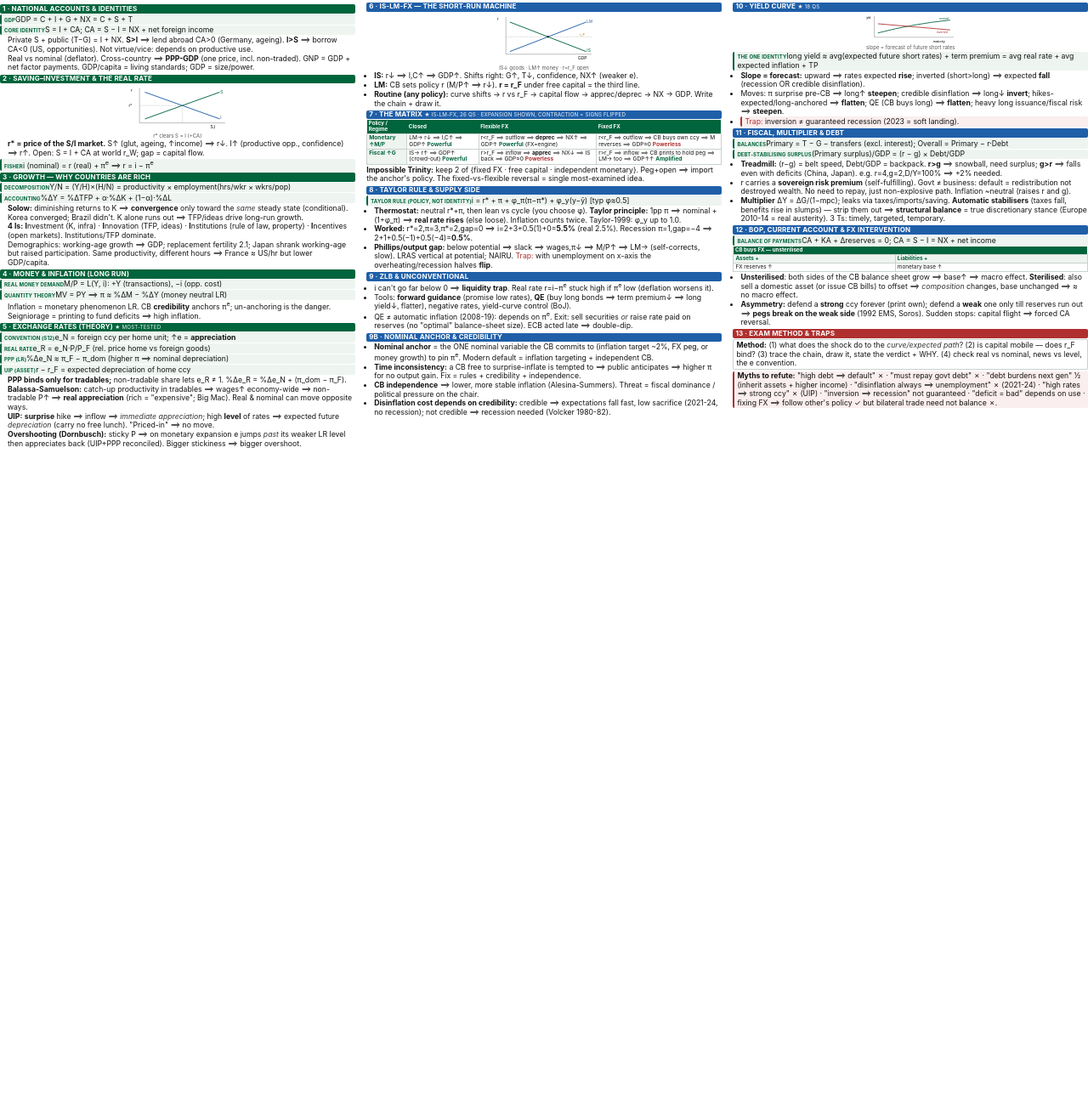
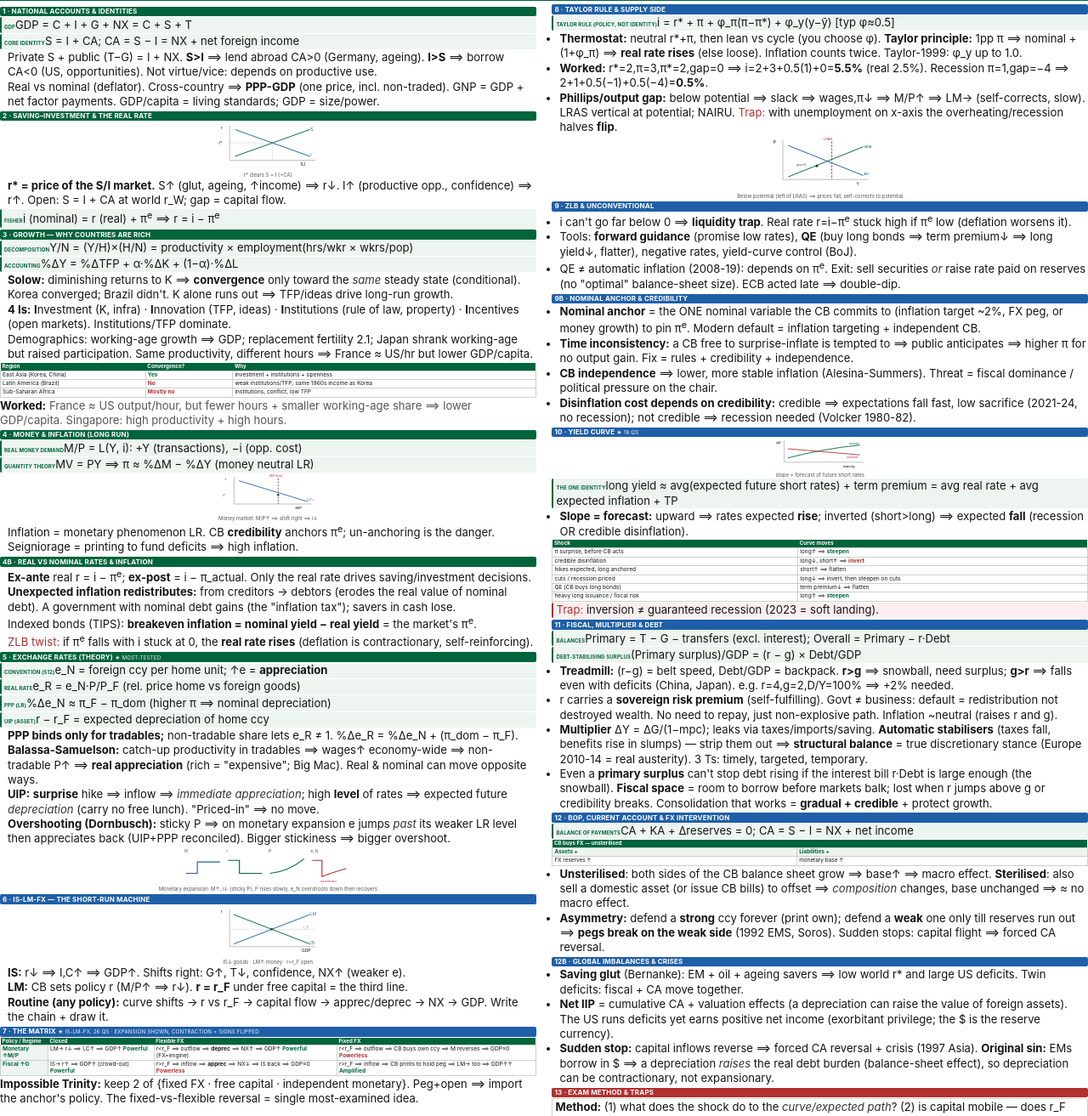
Before and after one commit to izzyisotta/izzys-insead-content-library, a plain HTML site: page MGE Cheat Sheet.html in a window 1280 px wide. Shown: the part 35-1348 px from the top of the page at 85% size. Before the commit the page ends 800 px from the top, so only its background shows below. Drawn offline with Linux system fonts and the light colour scheme.

Commit message:
Cheat sheet: denser 2-col layout, packed across 2 full pages (more diagrams, scenario tables, real-vs-nominal, global imbalances, fiscal detail)

```diff
--- a/MGE Cheat Sheet.html
+++ b/MGE Cheat Sheet.html
@@ -8,7 +8,7 @@
   :root{ --g:#00643C; --b:#1f5fa8; --r:#b03030; --a:#a8740a; --ink:#141414; --soft:#555; --line:#c8d2cc; }
   html,body{ margin:0; }
   body{ font-family:-apple-system,"Helvetica Neue",Arial,sans-serif; color:var(--ink);
-        font-size:8.7px; line-height:1.22; column-count:3; column-gap:3.6mm; }
+        font-size:13.1px; line-height:1.32; column-count:2; column-gap:5mm; }
   h1{ column-span:all; font-size:12.5px; color:var(--g); margin:0 0 1mm; letter-spacing:.01em;
       border-bottom:2px solid var(--g); padding-bottom:1px; }
   h1 small{ font-weight:400; color:var(--soft); font-size:7.2px; }
@@ -72,13 +72,34 @@
 <li><b>Solow:</b> diminishing returns to K ⟹ <b>convergence</b> only toward the <i>same</i> steady state (conditional). Korea converged; Brazil didn't. K alone runs out ⟹ TFP/ideas drive long-run growth.</li>
 <li><b>4 Is:</b> <b>I</b>nvestment (K, infra) · <b>I</b>nnovation (TFP, ideas) · <b>I</b>nstitutions (rule of law, property) · <b>I</b>ncentives (open markets). Institutions/TFP dominate.</li>
 <li>Demographics: working-age growth ⟹ GDP; replacement fertility 2.1; Japan shrank working-age but raised participation. Same productivity, different hours ⟹ France ≈ US/hr but lower GDP/capita.</li>
-</ul></div>
+</ul>
+<table class="mx"><tr><th>Region</th><th>Convergence?</th><th>Why</th></tr>
+<tr><td>East Asia (Korea, China)</td><td class="pow">Yes</td><td>investment + institutions + openness</td></tr>
+<tr><td>Latin America (Brazil)</td><td class="pl">No</td><td>weak institutions/TFP; same 1960s income as Korea</td></tr>
+<tr><td>Sub-Saharan Africa</td><td class="pl">Mostly no</td><td>institutions, conflict, low TFP</td></tr></table>
+<div class="note"><b>Worked:</b> France ≈ US output/hour, but fewer hours + smaller working-age share ⟹ lower GDP/capita. Singapore: high productivity + high hours.</div>
+</div>
 
 <h2>4 · Money &amp; inflation (long run)</h2>
 <div class="blk">
 <div class="eq"><span class="l">Real money demand</span>M/P = L(Y, i): +Y (transactions), −i (opp. cost)</div>
 <div class="eq"><span class="l">Quantity theory</span>MV = PY ⟹ π ≈ %ΔM − %ΔY (money neutral LR)</div>
+<figure><svg viewBox="0 0 150 64" width="100%" style="max-width:108px">
+<line class="axis" x1="20" y1="6" x2="20" y2="50"/><line class="axis" x1="20" y1="50" x2="146" y2="50"/>
+<text x="6" y="11" font-size="6">i</text><text x="120" y="58" font-size="6">M/P</text>
+<line class="rc" x1="92" y1="8" x2="92" y2="50" stroke-dasharray="3 2"/><text x="78" y="6" font-size="5" fill="#b03030">M/P fixed</text>
+<line class="bc" x1="28" y1="12" x2="140" y2="46"/><text x="139" y="44" font-size="5.5" fill="#1f5fa8">L(Y,i)</text>
+<circle cx="92" cy="35" r="1.7" fill="#13392b"/><text x="2" y="37" font-size="5.5">i*</text></svg>
+<figcaption>Money market: M/P↑ ⟹ shift right ⟹ i↓</figcaption></figure>
 <ul><li>Inflation = monetary phenomenon LR. CB <b>credibility</b> anchors π<sup>e</sup>; un-anchoring is the danger. Seigniorage = printing to fund deficits ⟹ high inflation.</li></ul></div>
+
+<h2>4b · Real vs nominal rates &amp; inflation</h2>
+<div class="blk"><ul>
+<li><b>Ex-ante</b> real r = i − π<sup>e</sup>; <b>ex-post</b> = i − π_actual. Only the real rate drives saving/investment decisions.</li>
+<li><b>Unexpected inflation redistributes:</b> from creditors → debtors (erodes the real value of nominal debt). A government with nominal debt gains (the "inflation tax"); savers in cash lose.</li>
+<li>Indexed bonds (TIPS): <b>breakeven inflation = nominal yield − real yield</b> = the market's π<sup>e</sup>.</li>
+<li><span class="rr">ZLB twist:</span> if π<sup>e</sup> falls with i stuck at 0, the <b>real rate rises</b> (deflation is contractionary, self-reinforcing).</li>
+</ul></div>
 
 <h2>5 · Exchange rates (theory) <span>★ most-tested</span></h2>
 <div class="blk">
@@ -91,7 +112,14 @@
 <li><b>Balassa-Samuelson:</b> catch-up productivity in tradables ⟹ wages↑ economy-wide ⟹ non-tradable P↑ ⟹ <b>real appreciation</b> (rich = "expensive"; Big Mac). Real &amp; nominal can move opposite ways.</li>
 <li><b>UIP:</b> <b>surprise</b> hike ⟹ inflow ⟹ <i>immediate appreciation</i>; high <b>level</b> of rates ⟹ expected future <i>depreciation</i> (carry no free lunch). "Priced-in" ⟹ no move.</li>
 <li><b>Overshooting (Dornbusch):</b> sticky P ⟹ on monetary expansion e jumps <i>past</i> its weaker LR level then appreciates back (UIP+PPP reconciled). Bigger stickiness ⟹ bigger overshoot.</li>
-</ul></div>
+</ul>
+<figure><svg viewBox="0 0 210 44" width="100%" style="max-width:200px">
+<g><text x="2" y="6" font-size="5" fill="#555">M</text><path class="bc" d="M4,32 H18 V18 H46"/></g>
+<g transform="translate(52,0)"><text x="2" y="6" font-size="5" fill="#555">i</text><path class="gc" d="M4,16 H18 V32 H46"/></g>
+<g transform="translate(104,0)"><text x="2" y="6" font-size="5" fill="#555">P</text><path class="gc" d="M4,32 Q26,30 46,14"/></g>
+<g transform="translate(156,0)"><text x="2" y="6" font-size="5" fill="#555">e_N</text><path class="rc" d="M4,16 H16 V36 Q32,30 46,26"/><text x="14" y="43" font-size="4.5" fill="#b03030">overshoot</text></g></svg>
+<figcaption>Monetary expansion: M↑, i↓ (sticky P), P rises slowly, e_N overshoots down then recovers</figcaption></figure>
+</div>
 
 <h2 class="alt">6 · IS-LM-FX — the short-run machine</h2>
 <div class="blk">
@@ -130,7 +158,16 @@
 <li><b>Thermostat:</b> neutral r*+π, then lean vs cycle (you choose φ). <b>Taylor principle:</b> 1pp π ⟹ nominal +(1+φ_π) ⟹ <b>real rate rises</b> (else loose). Inflation counts twice. Taylor-1999: φ_y up to 1.0.</li>
 <li><b>Worked:</b> r*=2,π=3,π*=2,gap=0 ⟹ i=2+3+0.5(1)+0=<b>5.5%</b> (real 2.5%). Recession π=1,gap=−4 ⟹ 2+1+0.5(−1)+0.5(−4)=<b>0.5%</b>.</li>
 <li><b>Phillips/output gap:</b> below potential ⟹ slack ⟹ wages,π↓ ⟹ M/P↑ ⟹ LM→ (self-corrects, slow). LRAS vertical at potential; NAIRU. <span class="rr">Trap:</span> with unemployment on x-axis the overheating/recession halves <b>flip</b>.</li>
-</ul></div>
+</ul>
+<figure><svg viewBox="0 0 150 80" width="100%" style="max-width:120px">
+<line class="axis" x1="20" y1="6" x2="20" y2="64"/><line class="axis" x1="20" y1="64" x2="146" y2="64"/>
+<text x="6" y="11" font-size="6">P</text><text x="128" y="72" font-size="6">Y</text>
+<line class="rc" x1="92" y1="8" x2="92" y2="64" stroke-dasharray="3 2"/><text x="80" y="6" font-size="5" fill="#b03030">LRAS</text>
+<line class="bc" x1="28" y1="14" x2="138" y2="58"/><text x="139" y="58" font-size="5.5" fill="#1f5fa8">AD</text>
+<line class="gc" x1="28" y1="60" x2="138" y2="16"/><text x="139" y="17" font-size="5.5" fill="#00643C">SRAS</text>
+<circle cx="70" cy="44" r="1.8" fill="#13392b"/><text x="40" y="44" font-size="5" fill="#555">gap&lt;0</text></svg>
+<figcaption>Below potential (left of LRAS) ⟹ prices fall, self-corrects to potential</figcaption></figure>
+</div>
 
 <h2 class="alt">9 · ZLB &amp; unconventional</h2>
 <div class="blk"><ul>
@@ -158,9 +195,15 @@
 <div class="eq"><span class="l">The one identity</span>long yield ≈ avg(expected future short rates) + term premium = avg real rate + avg expected inflation + TP</div>
 <ul>
 <li><b>Slope = forecast:</b> upward ⟹ rates expected <b>rise</b>; inverted (short&gt;long) ⟹ expected <b>fall</b> (recession OR credible disinflation).</li>
-<li>Moves: π surprise pre-CB ⟹ long↑ <b>steepen</b>; credible disinflation ⟹ long↓ <b>invert</b>; hikes-expected/long-anchored ⟹ <b>flatten</b>; QE (CB buys long) ⟹ <b>flatten</b>; heavy long issuance/fiscal risk ⟹ <b>steepen</b>.</li>
-<li class="trap"><span class="rr">Trap:</span> inversion ≠ guaranteed recession (2023 = soft landing).</li>
-</ul></div>
+</ul>
+<table class="mx"><tr><th>Shock</th><th>Curve moves</th></tr>
+<tr><td>π surprise, before CB acts</td><td>long↑ ⟹ <span class="pow">steepen</span></td></tr>
+<tr><td>credible disinflation</td><td>long↓, short↑ ⟹ <span class="pl">invert</span></td></tr>
+<tr><td>hikes expected, long anchored</td><td>short↑ ⟹ flatten</td></tr>
+<tr><td>cuts / recession priced</td><td>long↓ ⟹ invert, then steepen on cuts</td></tr>
+<tr><td>QE (CB buys long bonds)</td><td>term premium↓ ⟹ flatten</td></tr>
+<tr><td>heavy long issuance / fiscal risk</td><td>long↑ ⟹ <span class="pow">steepen</span></td></tr></table>
+<div class="trap"><span class="rr">Trap:</span> inversion ≠ guaranteed recession (2023 = soft landing).</div></div>
 
 <h2 class="alt">11 · Fiscal, multiplier &amp; debt</h2>
 <div class="blk">
@@ -170,6 +213,7 @@
 <li><b>Treadmill:</b> (r−g) = belt speed, Debt/GDP = backpack. <b>r&gt;g</b> ⟹ snowball, need surplus; <b>g&gt;r</b> ⟹ falls even with deficits (China, Japan). e.g. r=4,g=2,D/Y=100% ⟹ +2% needed.</li>
 <li>r carries a <b>sovereign risk premium</b> (self-fulfilling). Govt ≠ business: default = redistribution not destroyed wealth. No need to repay, just non-explosive path. Inflation ~neutral (raises r and g).</li>
 <li><b>Multiplier</b> ΔY = ΔG/(1−mpc); leaks via taxes/imports/saving. <b>Automatic stabilisers</b> (taxes fall, benefits rise in slumps) — strip them out ⟹ <b>structural balance</b> = true discretionary stance (Europe 2010-14 = real austerity). 3 Ts: timely, targeted, temporary.</li>
+<li>Even a <b>primary surplus</b> can't stop debt rising if the interest bill r·Debt is large enough (the snowball). <b>Fiscal space</b> = room to borrow before markets balk; lost when r jumps above g or credibility breaks. Consolidation that works = <b>gradual + credible</b> + protect growth.</li>
 </ul></div>
 
 <h2 class="alt">12 · BoP, current account &amp; FX intervention</h2>
@@ -183,9 +227,17 @@
 <li><b>Asymmetry:</b> defend a <b>strong</b> ccy forever (print own); defend a <b>weak</b> one only till reserves run out ⟹ <b>pegs break on the weak side</b> (1992 EMS, Soros). Sudden stops: capital flight ⟹ forced CA reversal.</li>
 </ul></div>
 
+<h2 class="alt">12b · Global imbalances &amp; crises</h2>
+<div class="blk"><ul>
+<li><b>Saving glut</b> (Bernanke): EM + oil + ageing savers ⟹ low world r* and large US deficits. Twin deficits: fiscal + CA move together.</li>
+<li><b>Net IIP</b> = cumulative CA + valuation effects (a depreciation can raise the value of foreign assets). The US runs deficits yet earns positive net income (exorbitant privilege; the $ is the reserve currency).</li>
+<li><b>Sudden stop:</b> capital inflows reverse ⟹ forced CA reversal + crisis (1997 Asia). <b>Original sin:</b> EMs borrow in $ ⟹ a depreciation <i>raises</i> the real debt burden (balance-sheet effect), so depreciation can be contractionary, not expansionary.</li>
+</ul></div>
+
 <h2 class="red">13 · Exam method &amp; traps</h2>
 <div class="blk key">
 <b>Method:</b> (1) what does the shock do to the <i>curve/expected path</i>? (2) is capital mobile — does r_F bind? (3) trace the chain, draw it, state the verdict + WHY. (4) check real vs nominal, news vs level, the e convention.</div>
 <div class="blk trap"><b>Myths to refute:</b> "high debt ⟹ default" ✗ · "must repay govt debt" ✗ · "debt burdens next gen" ½ (inherit assets + higher income) · "disinflation always ⟹ unemployment" ✗ (2021-24) · "high rates ⟹ strong ccy" ✗ (UIP) · "inversion ⟹ recession" not guaranteed · "deficit = bad" depends on use · fixing FX ⟹ follow other's policy ✓ but bilateral trade need not balance ✗.</div>
+<div class="blk key"><b>Draw from memory:</b> S-I market (r*) · IS-LM-FX + the 6 matrix cells · money market · AD-AS / output gap · yield curve (normal vs inverted + the 6 shocks) · overshooting 4-panel · FX-intervention T-account · Solow convergence. <b>Key magnitudes:</b> 2% inflation target · neutral real rate ~0.5-1% · global public debt ~95-100% of GDP · replacement fertility 2.1 · US trend growth ~2%.</div>
 
 </body></html>
```
